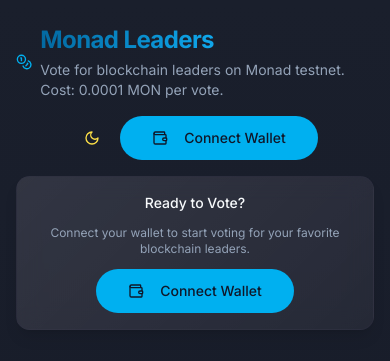
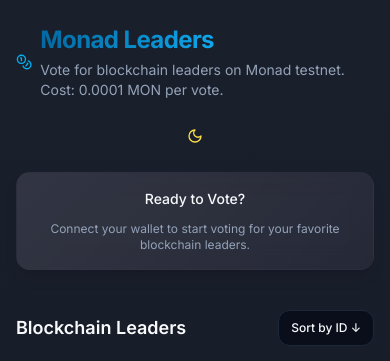
Before and after one commit to shehryar1212/voting-quest-monad, a React (Vite) app: page / in a window 390 px wide. Shown: the top 361 px of the page. Built offline with nearby package versions, Linux system fonts and the light colour scheme; grey boxes are pictures that could not be loaded.

Commit message:
Remove mobile wallet button
Removes the "Ready to Vote" section with the wallet button in mobile view.

```diff
--- a/src/components/WalletButton.tsx
+++ b/src/components/WalletButton.tsx
@@ -1,3 +1,4 @@
+
 import { useState } from "react";
 import { Button } from "@/components/ui/button";
 import { Loader2, Wallet } from "lucide-react";
@@ -83,7 +84,7 @@ export function WalletButton() {
         <Button
           onClick={handleConnect}
           disabled={isLoading}
-          className="rounded-full"
+          className="rounded-full hidden md:flex"
           size="lg"
         >
           {buttonContent()}
@@ -93,7 +94,7 @@ export function WalletButton() {
           onClick={handleSwitchNetwork}
           disabled={isLoading}
           variant="secondary"
-          className="rounded-full"
+          className="rounded-full hidden md:flex"
           size="lg"
         >
           {buttonContent()}
@@ -103,7 +104,7 @@ export function WalletButton() {
           <DialogTrigger asChild>
             <Button
               variant="outline"
-              className="rounded-full neo-effect bg-white hover:bg-neutral-50"
+              className="rounded-full neo-effect bg-white hover:bg-neutral-50 hidden md:flex"
               size="lg"
             >
               {buttonContent()}
```
